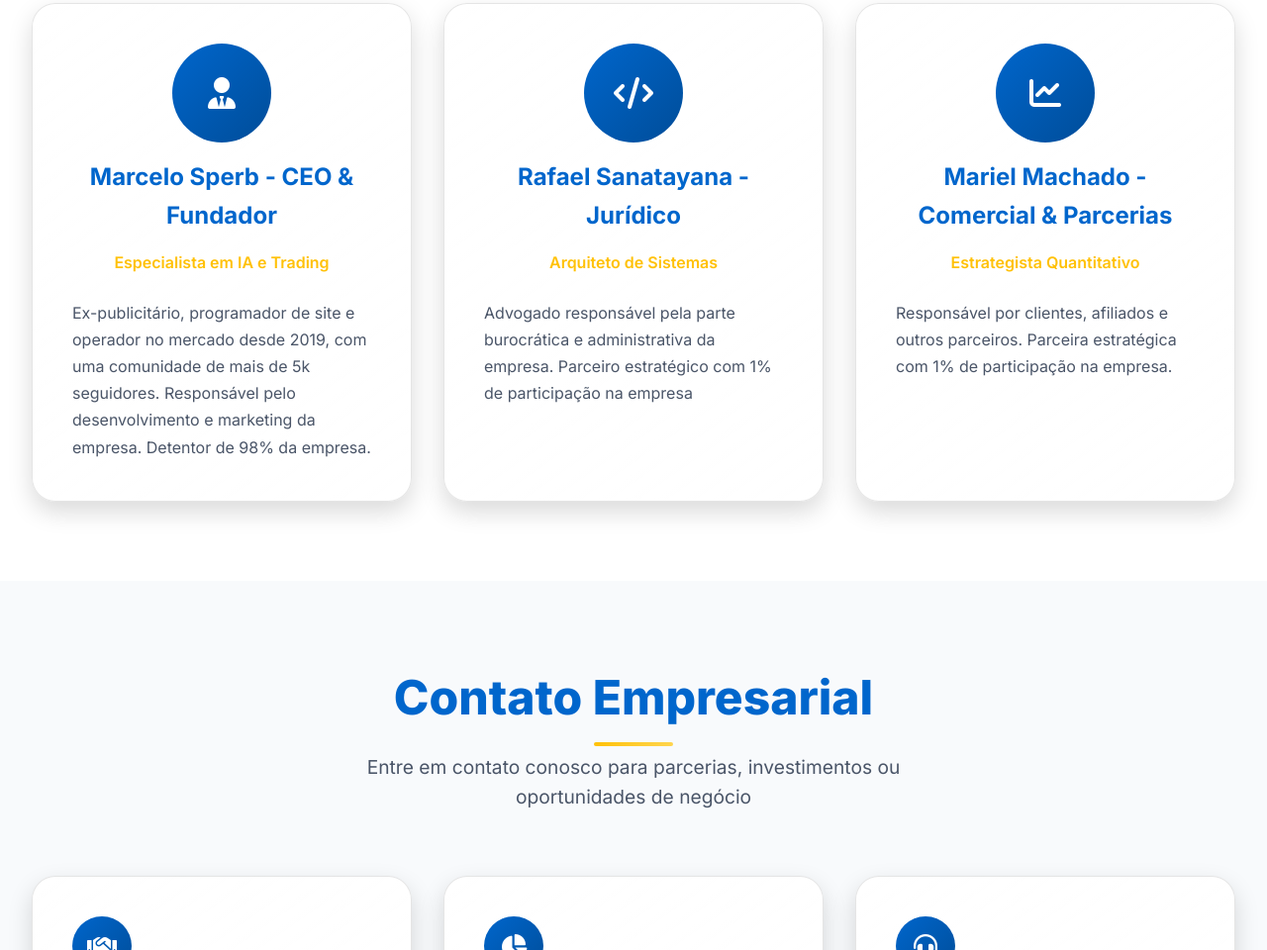
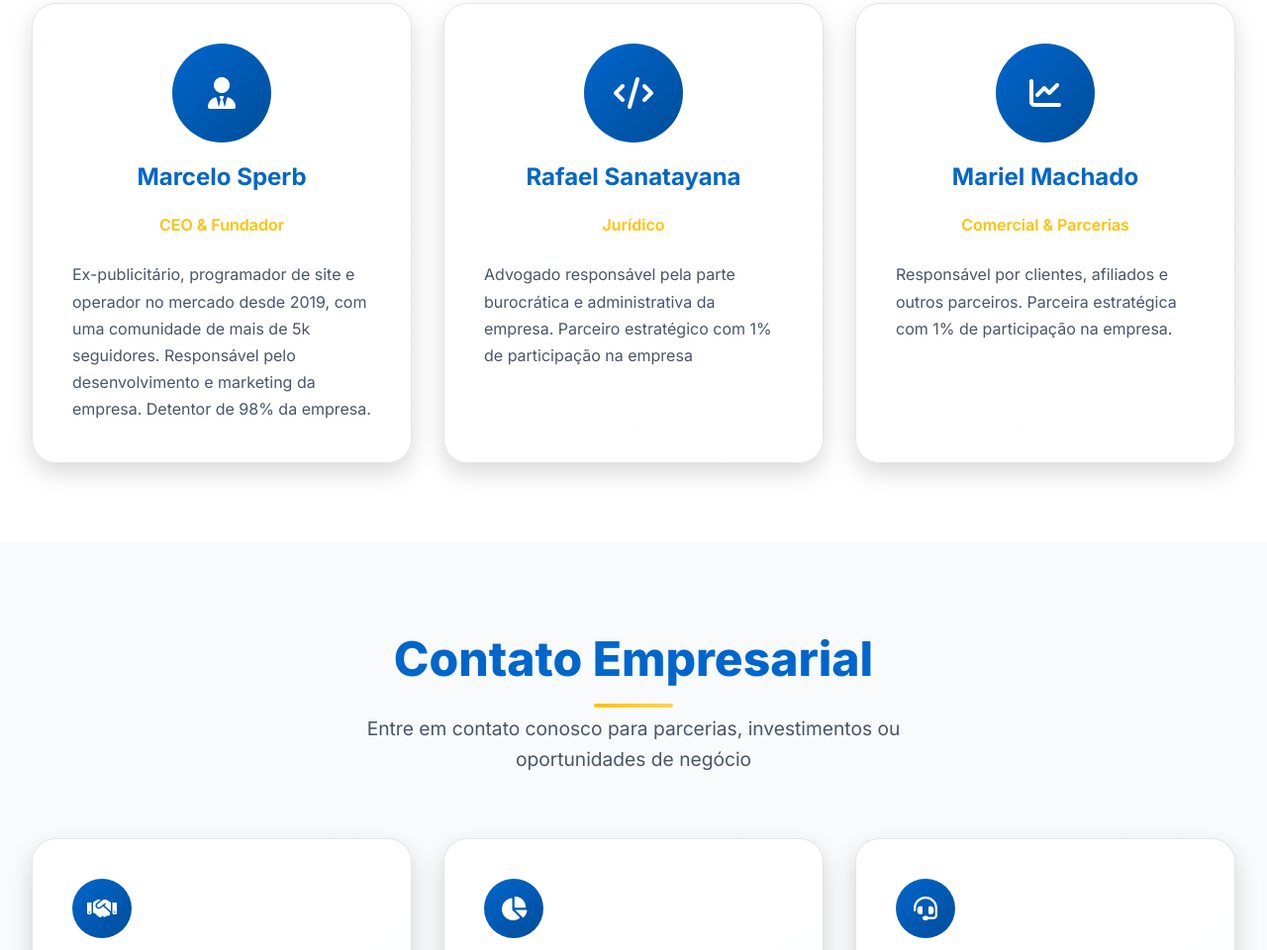
Before and after one commit to sperbtrader/alfasharksflow, a plain HTML site: page index.html in a window 1280 px wide. Shown: the part 9130-10090 px from the top of the page at 99% size. Drawn offline with Linux system fonts and the light colour scheme.

Commit message:
Update index.html

```diff
--- a/index.html
+++ b/index.html
@@ -1432,8 +1432,8 @@
                         <div style="width: 100px; height: 100px; background: var(--gradient-primary); border-radius: 50%; margin: 0 auto 1rem; display: flex; align-items: center; justify-content: center; color: white; font-size: 2rem;">
                             <i class="fas fa-user-tie"></i>
                         </div>
-                        <h3 class="card-title">Marcelo Sperb - CEO & Fundador</h3>
-                        <p style="color: var(--accent-gold); font-weight: 600; margin-bottom: 1rem;">Especialista em IA e Trading</p>
+                        <h3 class="card-title">Marcelo Sperb</h3>
+                        <p style="color: var(--accent-gold); font-weight: 600; margin-bottom: 1rem;">CEO & Fundador</p>
                     </div>
                     <p class="card-description">
                         Ex-publicitário, programador de site e operador no mercado desde 2019, com uma comunidade de mais de 5k seguidores. Responsável pelo desenvolvimento e marketing da empresa. Detentor de 98% da empresa.
@@ -1445,8 +1445,8 @@
                         <div style="width: 100px; height: 100px; background: var(--gradient-primary); border-radius: 50%; margin: 0 auto 1rem; display: flex; align-items: center; justify-content: center; color: white; font-size: 2rem;">
                             <i class="fas fa-code"></i>
                         </div>
-                        <h3 class="card-title">Rafael Sanatayana - Jurídico</h3>
-                        <p style="color: var(--accent-gold); font-weight: 600; margin-bottom: 1rem;">Arquiteto de Sistemas</p>
+                        <h3 class="card-title">Rafael Sanatayana</h3>
+                        <p style="color: var(--accent-gold); font-weight: 600; margin-bottom: 1rem;">Jurídico</p>
                     </div>
                     <p class="card-description">
                         Advogado responsável pela parte burocrática e administrativa da empresa. Parceiro estratégico com 1% de participação na empresa
@@ -1458,8 +1458,8 @@
                         <div style="width: 100px; height: 100px; background: var(--gradient-primary); border-radius: 50%; margin: 0 auto 1rem; display: flex; align-items: center; justify-content: center; color: white; font-size: 2rem;">
                             <i class="fas fa-chart-line"></i>
                         </div>
-                        <h3 class="card-title">Mariel Machado - Comercial & Parcerias</h3>
-                        <p style="color: var(--accent-gold); font-weight: 600; margin-bottom: 1rem;">Estrategista Quantitativo</p>
+                        <h3 class="card-title">Mariel Machado</h3>
+                        <p style="color: var(--accent-gold); font-weight: 600; margin-bottom: 1rem;">Comercial & Parcerias</p>
                     </div>
                     <p class="card-description">
                         Responsável por clientes, afiliados e outros parceiros. Parceira estratégica com 1% de participação na empresa.
```
